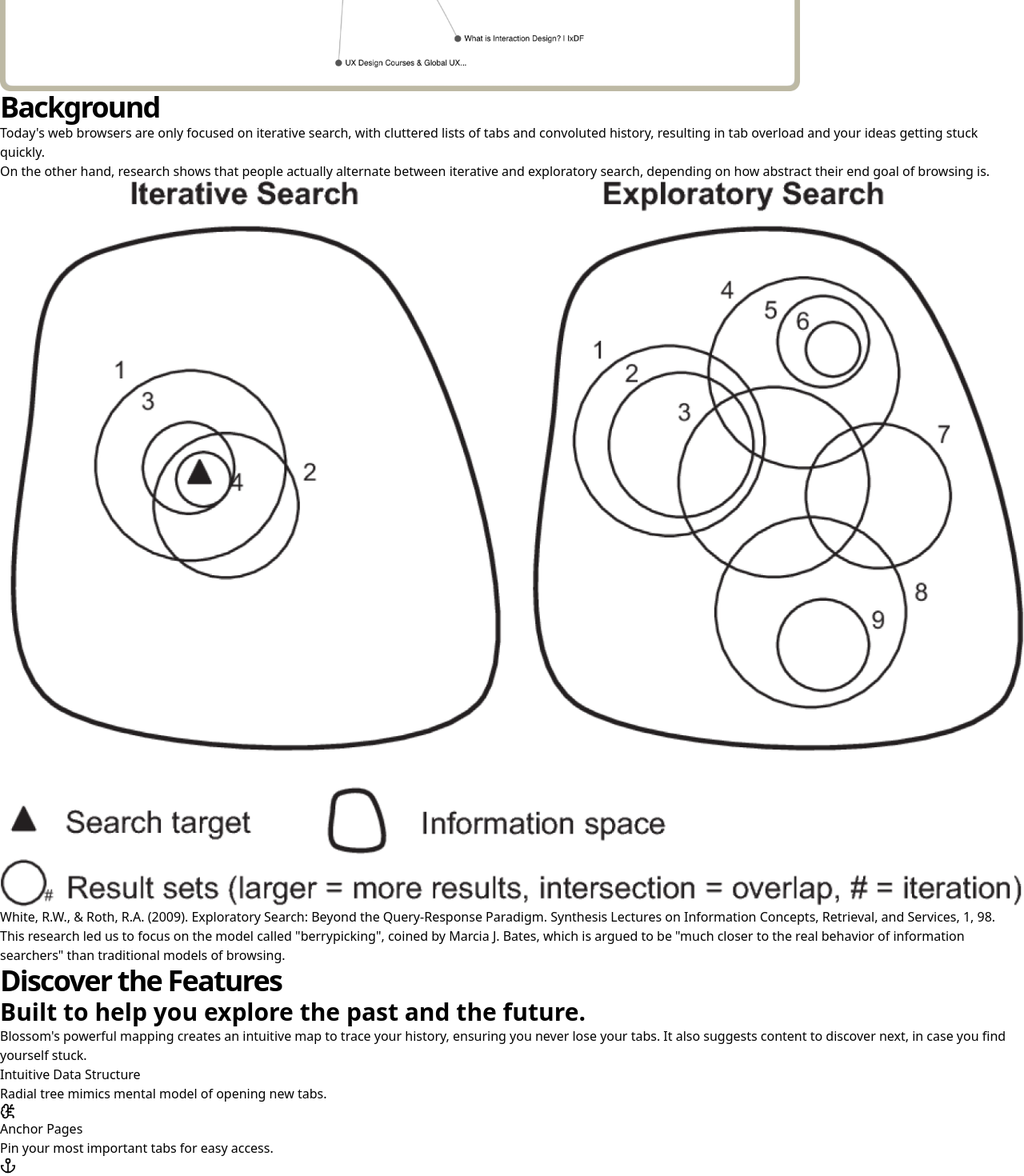
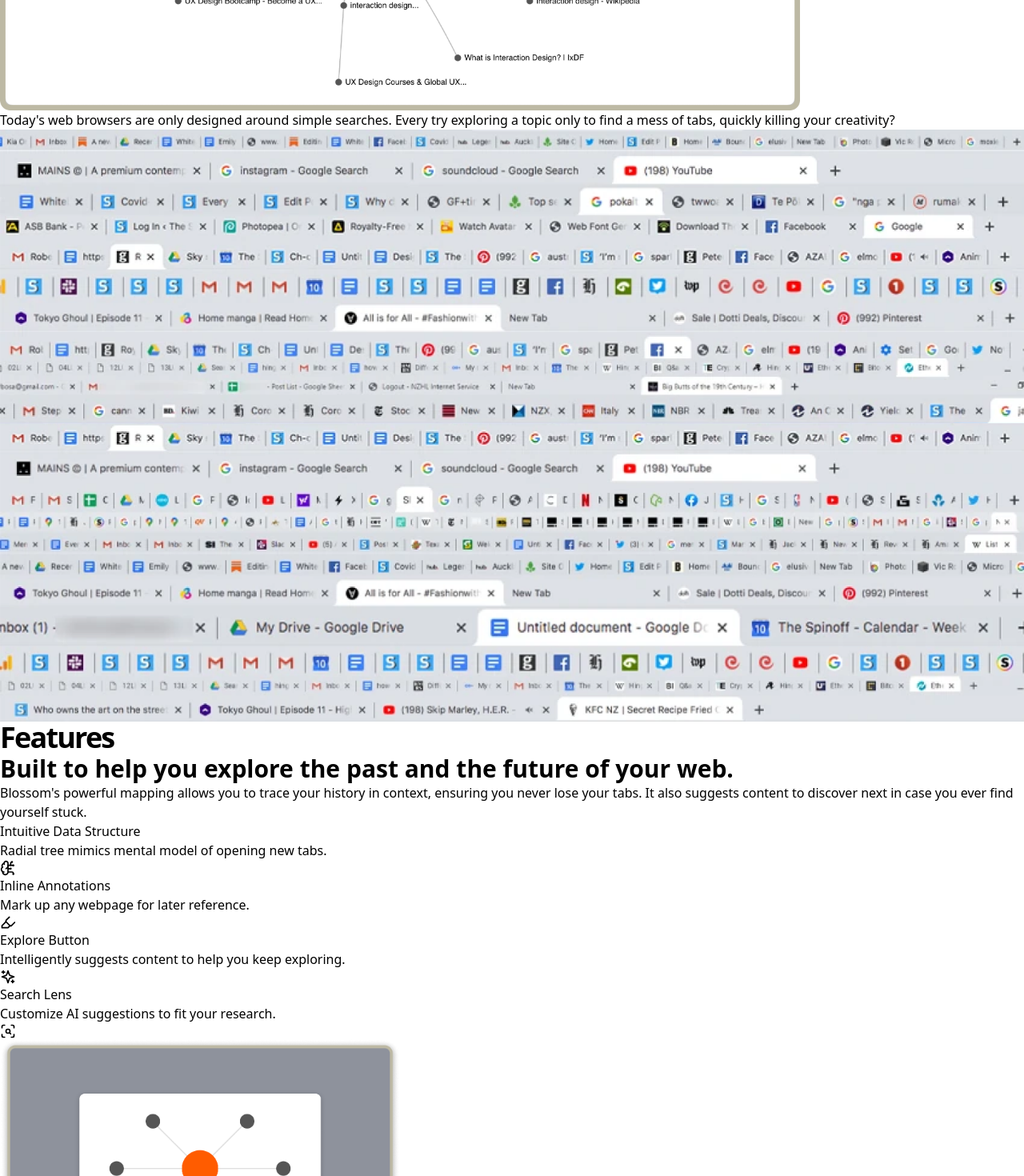
Before and after one commit to arjundewan/blossomWebsite, a React (Vite) app: page / in a window 1280 px wide. Shown: the part 2120-3590 px from the top of the page at 80% size. Built offline with nearby package versions, Linux system fonts and the light colour scheme.

Commit message:
improve wording throughout

```diff
--- a/src/partials/Background.jsx
+++ b/src/partials/Background.jsx
@@ -1,5 +1,6 @@
 import React from "react";
-import backgroundDiagram from "../images/backgroundDiagram.png";
+// import backgroundDiagram from "../images/backgroundDiagram.png";
+import TabOverloadImage from "../images/tab-overload.png";
 
 function FeaturesBlocks() {
 	return (
@@ -15,20 +16,23 @@ function FeaturesBlocks() {
 				<div className="py-12 md:py-20">
 					{/* Section header */}
 					<div className="flex flex-col items-center max-w-3xl mx-auto text-center pb-12 md:pb-20">
-						<h2 className="h2 mb-4">Background</h2>
+						{/* <h2 className="h2 mb-4">Background</h2> */}
 						{/* Items */}
 						{/* <div className="max-w-sm mx-auto grid gap-6 md:grid-cols-2 lg:grid-cols-3 items-start md:max-w-2xl lg:max-w-none"></div> */}
-						<p className="text-xl text-gray-600">
-							Today's web browsers are only focused on iterative search, with
-							cluttered lists of tabs and convoluted history, resulting in tab
-							overload and your ideas getting stuck quickly.
+						<p className="text-xl font-medium">
+							Today's web browsers are only designed around simple searches.
+							Every try exploring a topic only to find a mess of tabs, quickly
+							killing your creativity?
 						</p>
-						<p className="text-xl text-gray-600 mt-4">
+						<div className="flex w-[70%] justify-center mt-8 rounded-2xl">
+							<img src={TabOverloadImage} className="w-full"></img>
+						</div>
+						{/* <p className="text-xl text-gray-600 mt-4">
 							On the other hand, research shows that people actually alternate
 							between iterative and exploratory search, depending on how
 							abstract their end goal of browsing is.
-						</p>
-						<div className="flex w-[70%] justify-center p-4 mt-8 border-[#BDB9A4] border-4 rounded-2xl">
+						</p> */}
+						{/* <div className="flex w-[70%] justify-center p-4 mt-8 border-[#BDB9A4] border-4 rounded-2xl">
 							<img src={backgroundDiagram} className="w-full"></img>
 						</div>
 						<p className="text-xs w-[70%] text-gray-600 mt-2">
@@ -47,7 +51,7 @@ function FeaturesBlocks() {
 							, coined by Marcia J. Bates, which is argued to be "much closer to
 							the real behavior of information searchers" than traditional
 							models of browsing.
-						</p>
+						</p> */}
 					</div>
 				</div>
 			</div>
--- a/src/partials/Features.jsx
+++ b/src/partials/Features.jsx
@@ -5,8 +5,15 @@ import featuresElement1 from "../images/featuresElement-1.png";
 import featuresElement2 from "../images/featuresElement-2.png";
 import featuresElement3 from "../images/featuresElement-3.png";
 import featuresElement4 from "../images/featuresElement-4.png";
+import featuresElement5 from "../images/featuresElement-5.png";
 
-import { Anchor, BrainCircuit, Sparkles, ScanSearch } from "lucide-react";
+import {
+	Anchor,
+	BrainCircuit,
+	Sparkles,
+	ScanSearch,
+	Highlighter,
+} from "lucide-react";
 
 function Features() {
 	const [tab, setTab] = useState(1);
@@ -37,7 +44,7 @@ function Features() {
 				<div className="pt-12 md:pt-20">
 					{/* Section header */}
 					<div className="max-w-3xl mx-auto text-center pb-12 md:pb-16">
-						<h1 className="h2 mb-4">Discover the Features</h1>
+						<h1 className="h2 mb-4">Features</h1>
 						{/* <p className="text-xl text-gray-600">
 							Duis aute irure dolor in reprehenderit in voluptate velit esse
 							cillum dolore eu fugiat nulla pariatur excepteur sint occaecat
@@ -54,13 +61,12 @@ function Features() {
 						>
 							<div className="md:pr-4 lg:pr-12 xl:pr-16 mb-8">
 								<h3 className="h3 mb-3">
-									Built to help you explore the past and the future.
+									Built to help you explore the past and the future of your web.
 								</h3>
 								<p className="text-xl text-gray-600">
-									Blossom's powerful mapping creates an intuitive map to trace
-									your history, ensuring you never lose your tabs. It also
-									suggests content to discover next, in case you find yourself
-									stuck.
+									Blossom's powerful mapping allows you to trace your history in
+									context, ensuring you never lose your tabs. It also suggests
+									content to discover next in case you ever find yourself stuck.
 								</p>
 							</div>
 							{/* Tabs buttons */}
@@ -89,7 +95,7 @@ function Features() {
 										<BrainCircuit size={20} />
 									</div>
 								</a>
-								<a
+								{/* <a
 									className={`flex justify-between items-center text-lg p-5 rounded border transition duration-300 ease-in-out mb-3 ${
 										tab !== 2
 											? "bg-white shadow-md border-gray-200 hover:shadow-lg"
@@ -112,6 +118,30 @@ function Features() {
 									<div className="flex justify-center items-center w-8 h-8 bg-white rounded-full shadow flex-shrink-0 ml-3">
 										<Anchor size={20} />
 									</div>
+								</a> */}
+								<a
+									className={`flex justify-between items-center text-lg p-5 rounded border transition duration-300 ease-in-out mb-3 ${
+										tab !== 2
+											? "bg-white shadow-md border-gray-200 hover:shadow-lg"
+											: "bg-gray-200 border-transparent"
+									}`}
+									href="#0"
+									onClick={(e) => {
+										e.preventDefault();
+										setTab(2);
+									}}
+								>
+									<div>
+										<div className="font-bold leading-snug tracking-tight mb-1">
+											Inline Annotations
+										</div>
+										<div className="text-gray-600">
+											Mark up any webpage for later reference.
+										</div>
+									</div>
+									<div className="flex justify-center items-center w-8 h-8 bg-white rounded-full shadow flex-shrink-0 ml-3">
+										<Highlighter size={20} />
+									</div>
 								</a>
 								<a
 									className={`flex items-center justify-between text-lg p-5 rounded border transition duration-300 ease-in-out mb-3 ${
@@ -130,7 +160,7 @@ function Features() {
 											Explore Button
 										</div>
 										<div className="text-gray-600">
-											Automatically suggests content to help you keep exploring.
+											Intelligently suggests content to help you keep exploring.
 										</div>
 									</div>
 									<div className="flex justify-center items-center w-8 h-8 bg-white rounded-full shadow flex-shrink-0 ml-3">
@@ -216,7 +246,7 @@ function Features() {
 									<div className="relative inline-flex flex-col">
 										<img
 											className="md:max-w-none mx-auto rounded"
-											src={featuresElement2}
+											src={featuresElement5}
 											width="500"
 											height="462"
 											alt="Features bg"
--- a/src/partials/Footer.jsx
+++ b/src/partials/Footer.jsx
@@ -17,13 +17,8 @@ function Footer() {
 							&{" "}
 							<a className="underline" href="mailto:adawadi6@gatech.edu">
 								Avaye Dawadi
-							</a>{" "}
-							in the{" "}
-							<a className="underline" href="http://dwig.lmc.gatech.edu/">
-								Digital World & Image Group
-							</a>{" "}
-							under the mentorship of Professor Michael Nitsche. All rights
-							reserved.
+							</a>
+							. All rights reserved.
 						</div>
 					</div>
 				</div>
--- a/src/partials/HeroHome.jsx
+++ b/src/partials/HeroHome.jsx
@@ -52,7 +52,7 @@ function HeroHome() {
 							className="text-5xl md:text-6xl font-extrabold leading-tighter tracking-tighter mb-4"
 							data-aos="zoom-y-out"
 						>
-							A better way to{" "}
+							Blossom is a better way to{" "}
 							<span className="bg-clip-text text-transparent bg-gradient-to-r from-[#ff9130] to-[#FF5C00]">
 								explore
 							</span>{" "}
@@ -64,8 +64,9 @@ function HeroHome() {
 								data-aos="zoom-y-out"
 								data-aos-delay="150"
 							>
-								Our web browser ditches the cluttered tab system to help you
-								research more effectively.
+								Say goodbye to the cluttered tab system.
+								<br />
+								Research, annotate, and browse more effectively.
 							</p>
 							<div
 								className="max-w-xs mx-auto sm:max-w-none sm:flex sm:justify-center"
```
Also changed, not shown: src/images/featuresElement-5.png (added), src/images/tab-overload.png (added).
